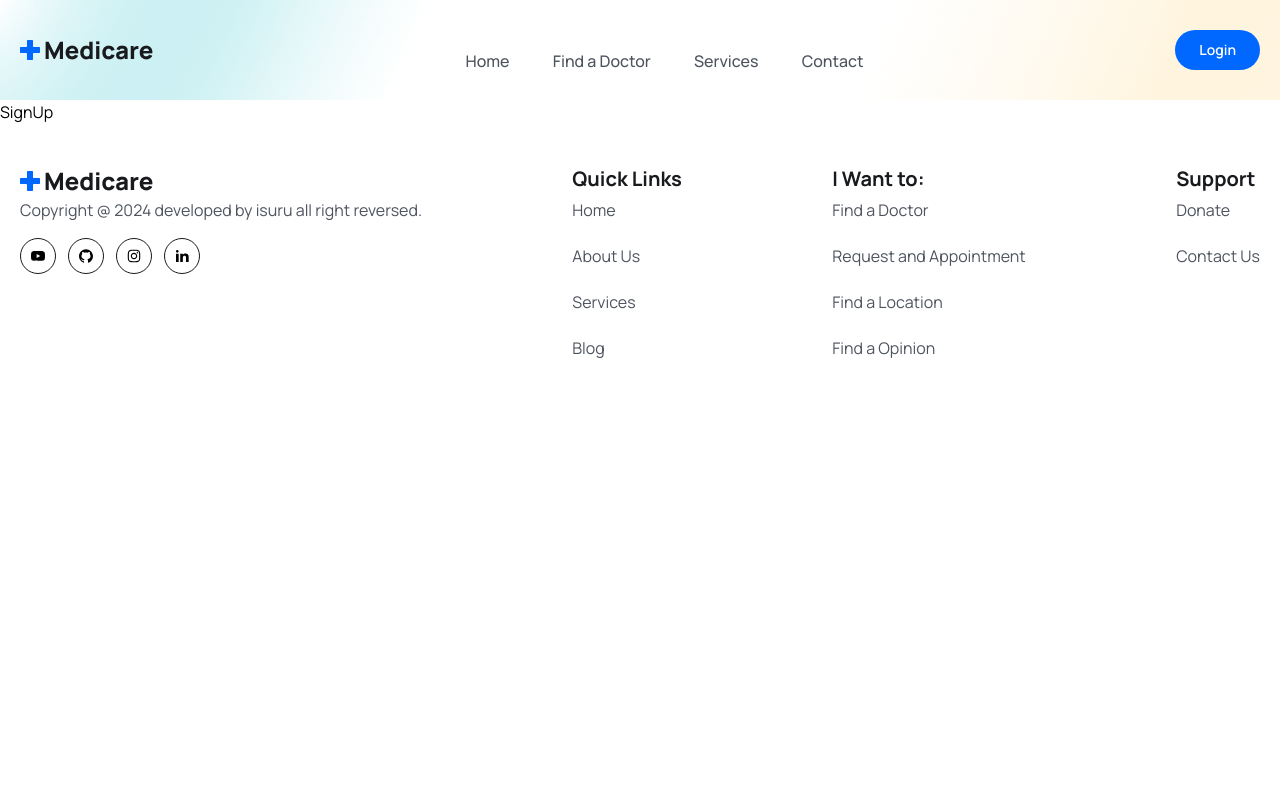
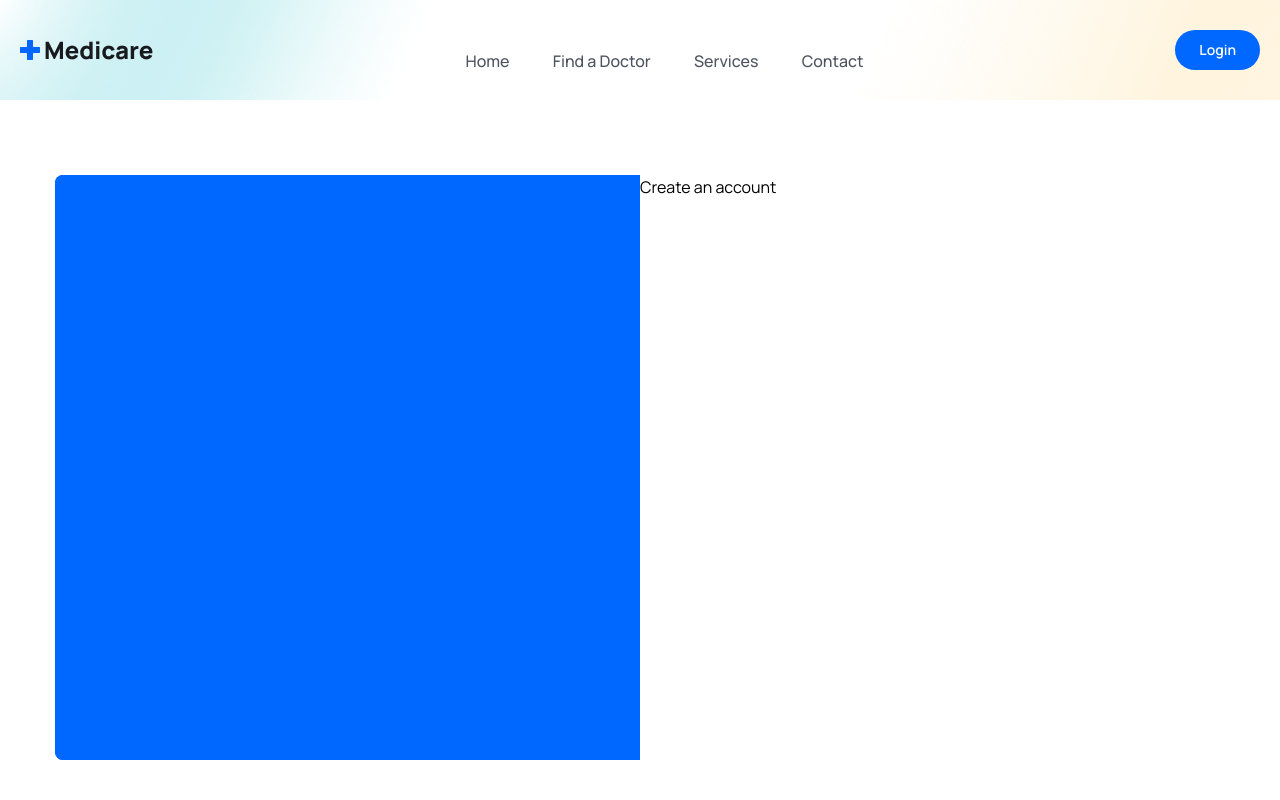
Before and after one commit to Isurulak1/Doctor_apoiment_bookingapp, a React (Vite) app in the folder frontend/: page /register in a window 1280 px wide. Shown: the top 800 px of the page. Built offline with nearby package versions, Linux system fonts and the light colour scheme.

Commit message:
update signUp page

```diff
--- a/frontend/src/pages/Login.jsx
+++ b/frontend/src/pages/Login.jsx
@@ -27,7 +27,7 @@ const Login = () => {
             name='email'
             value={FormData.email}
             onChange={handleInputChange}
-            className='w-full px-4 py-3 border-b border-solid border-[#0066ff61] focus:outline-none focus:border-primaryColor text-[16px] leading-7 text-headingColor placeholder:text-textColor rounded-md cursor-pointer'
+            className='w-full py-3 border-b border-solid border-[#0066ff61] focus:outline-none focus:border-primaryColor text-[16px] leading-7 text-headingColor placeholder:text-textColor rounded-md cursor-pointer'
             required
             />
           </div>
@@ -37,7 +37,7 @@ const Login = () => {
             name='password'
             value={FormData.email}
             onChange={handleInputChange}
-            className='w-full px-4 py-3 border-b border-solid border-[#0066ff61] focus:outline-none focus:border-primaryColor text-[16px] leading-7 text-headingColor placeholder:text-textColor rounded-md cursor-pointer'
+            className='w-full py-3 border-b border-solid border-[#0066ff61] focus:outline-none focus:border-primaryColor text-[16px] leading-7 text-headingColor placeholder:text-textColor rounded-md cursor-pointer'
             required
             />
           </div>
--- a/frontend/src/pages/Signup.jsx
+++ b/frontend/src/pages/Signup.jsx
@@ -1,8 +1,28 @@
 import React from 'react'
+
+import signupImg from '../assets/images/signup.gif'
 
 const SignUp = () => {
   return (
-    <div>SignUp</div>
+    <section className='px-5 xl:px-0'>
+      <div className='max-w-[1170px] mx-auto'>
+        <div className='grid grid-cols-1 lg:grid-cols-2'>
+          {/* ========== img box =========== */}
+          <div className='hidden lg:block bg-primaryColor rounded-l-lg'>
+            <figure className='rounded-l-lg'>
+              <img src={signupImg} alt="" className='w-full rounded-l-lg'/>
+            </figure>
+          </div>
+
+          {/* ========= sign up form ============ */}
+          <div>
+            <h3>
+              Create an <span>account</span>
+            </h3>
+          </div>
+        </div>
+      </div>
+    </section>
   )
 }
 
```
